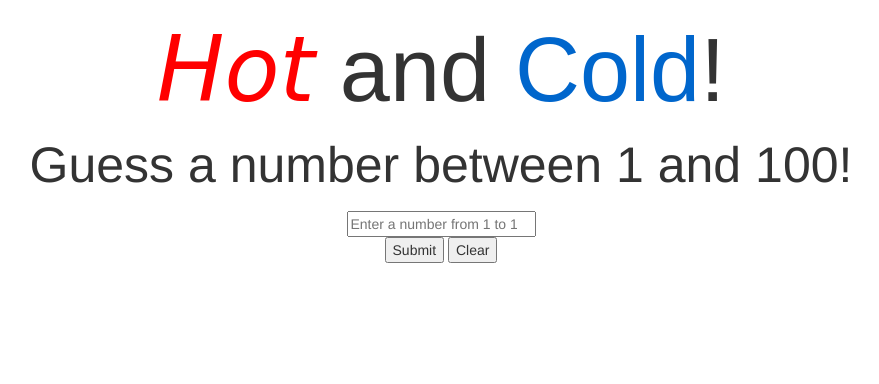
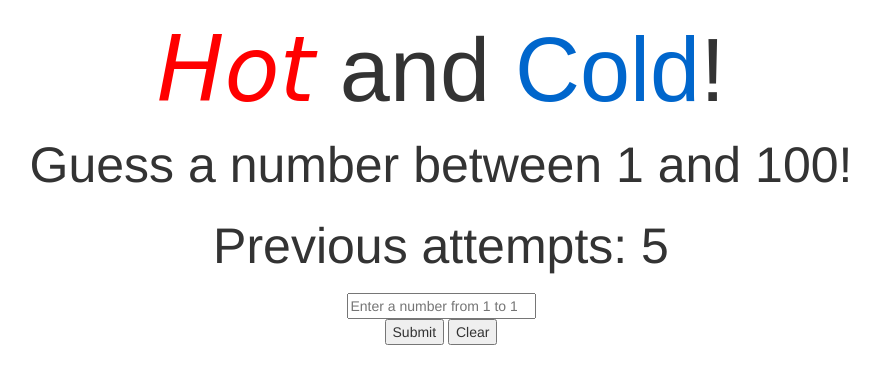
Before and after one commit to ammiranda/hot_cold_project, a website: page index.html in a window 1280 px wide. Both pictures are taken after typing "5" into the empty fields and a click on the button "Submit". Shown: the whole page, without its empty margins (199-1078 px from the left). Drawn offline with nearby package versions, Linux system fonts and the light colour scheme.

Commit message:
Added previous attempts counter

```diff
--- a/index.html
+++ b/index.html
@@ -15,6 +15,7 @@
 	<div class="greeter">
 		<h1><span class="hot">Hot</span> and <span class="cold">Cold</span>!</h1>
 		<p>Guess a number between 1 and 100!</p>
+		<p id="guessArray"></p>
 		<form>
 			<input id="input" size="50px" type="number" placeholder="Enter a number from 1 to 100." required="true" autocomplete="off"/>
 			<div>
--- a/script.js
+++ b/script.js
@@ -8,6 +8,7 @@ $(document).ready(function() {
 		var answer = $('#input').val();
 		if (answers.indexOf(answer) == -1) {
 			answers.push(answer);
+			$('#guessArray').text("Previous attempts: " + answers);
 			attempts++;
 			$('#input').val("");
 			console.log(answer + " " + attempts);
```
